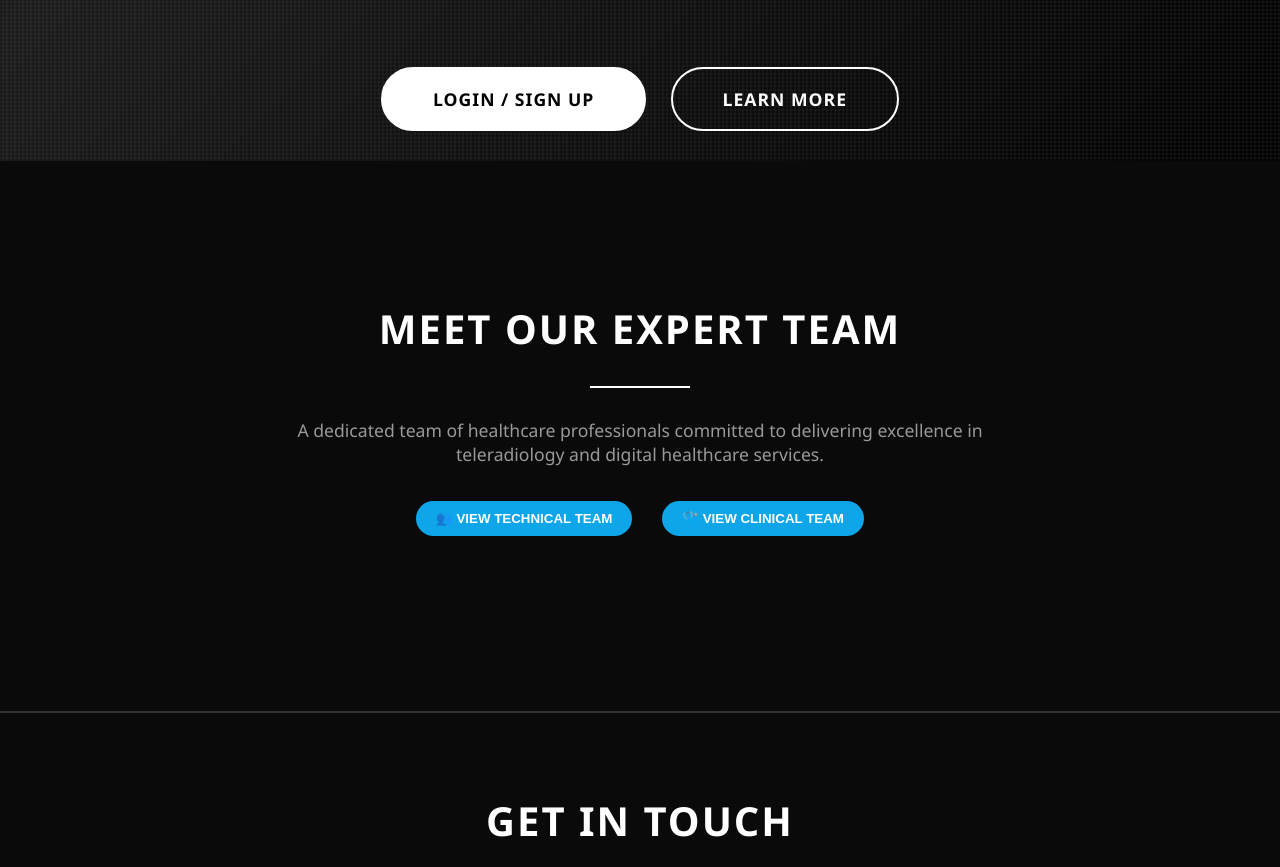
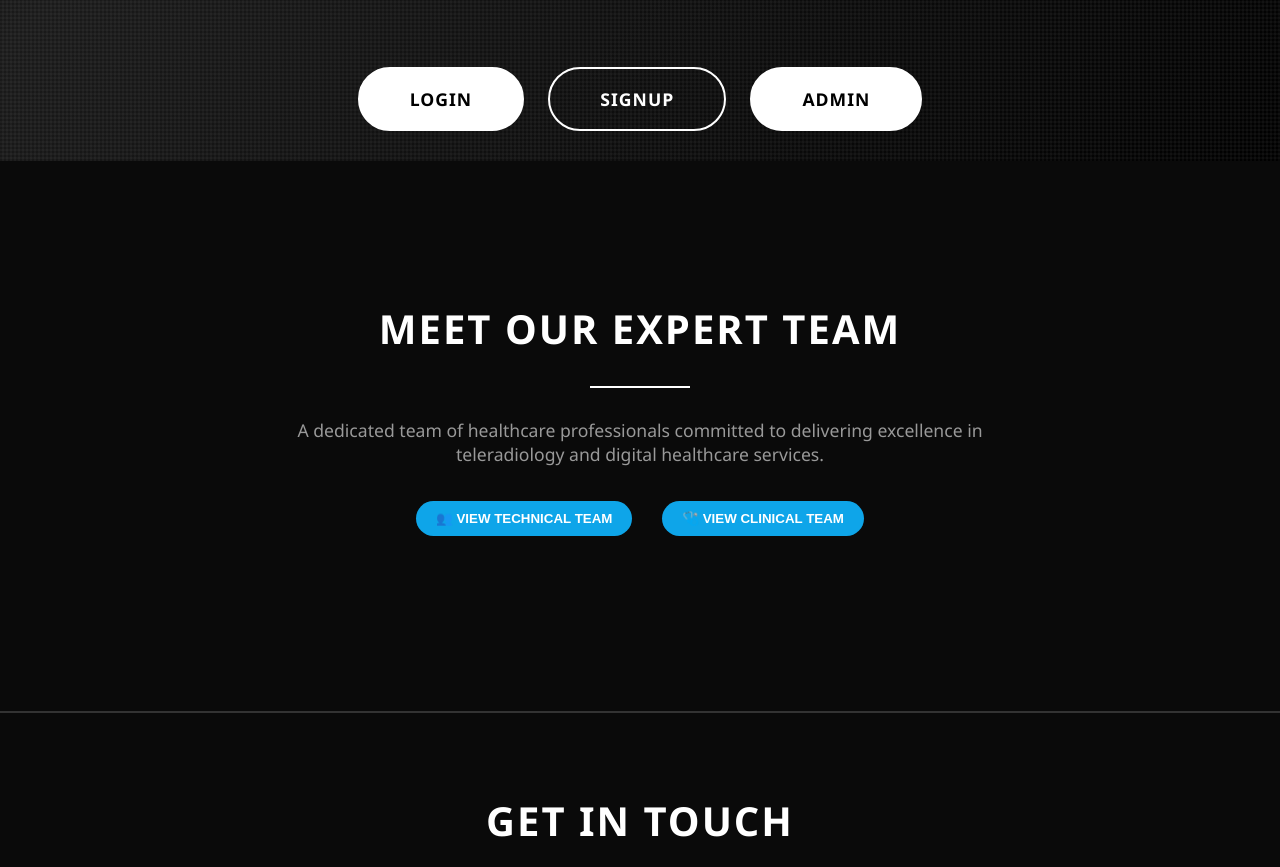
Before and after one commit to shravs-teleradiology/shravs-google, a website: page public/index.html in a window 1280 px wide. Shown: the part 1416-2283 px from the top of the page. Drawn offline with Linux system fonts and the light colour scheme.

Commit message:
Update index.html

```diff
--- a/public/index.html
+++ b/public/index.html
@@ -137,9 +137,11 @@
             </div>
 
             <div class="cta-section">
-                <a href="login.html" class="btn">Login / Sign Up</a>
-                <a href="#about" class="btn btn-secondary">Learn More</a>
-            </div>
+  <a href="https://adminshravsteleradiologycom.mediog.org/login.php" class="btn" target="_blank" rel="noopener">Login</a>
+  <a href="https://adminshravsteleradiologycom.mediog.org/signup.php" class="btn btn-secondary" target="_blank" rel="noopener">Signup</a>
+  <a href="login.html" class="btn">Admin</a>
+</div>
+
         </div>
     </section>
 
```
